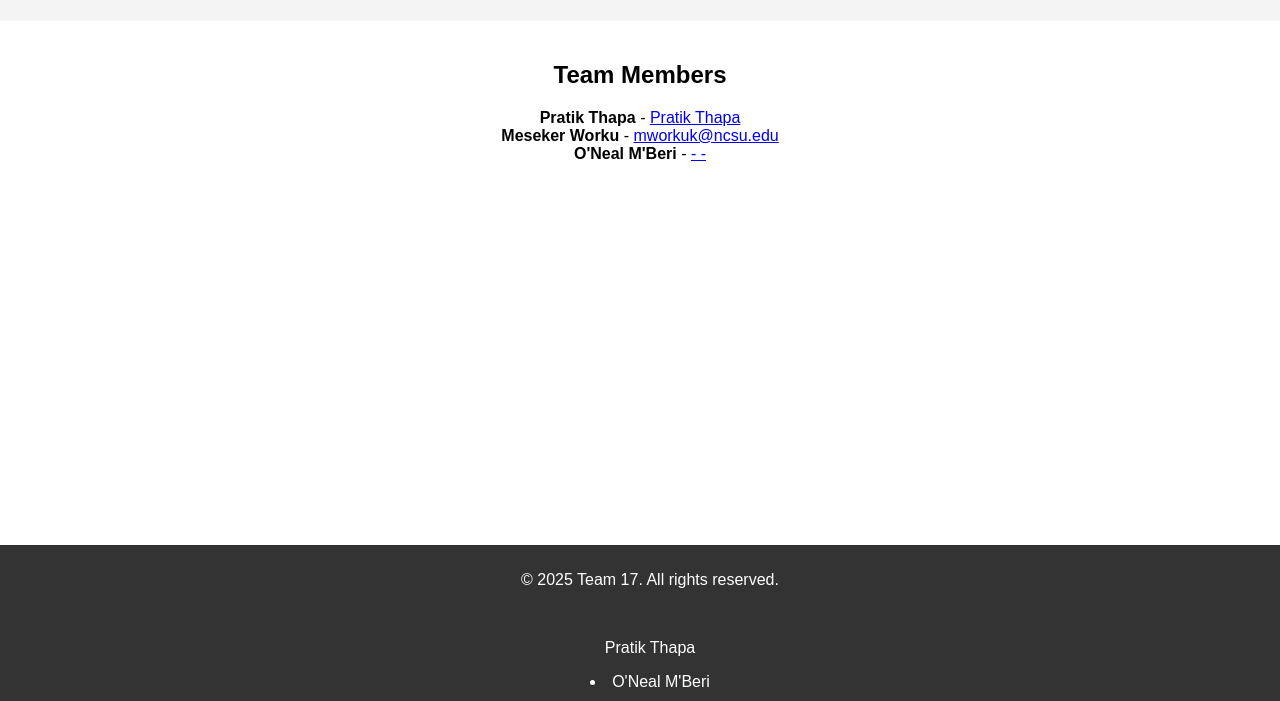
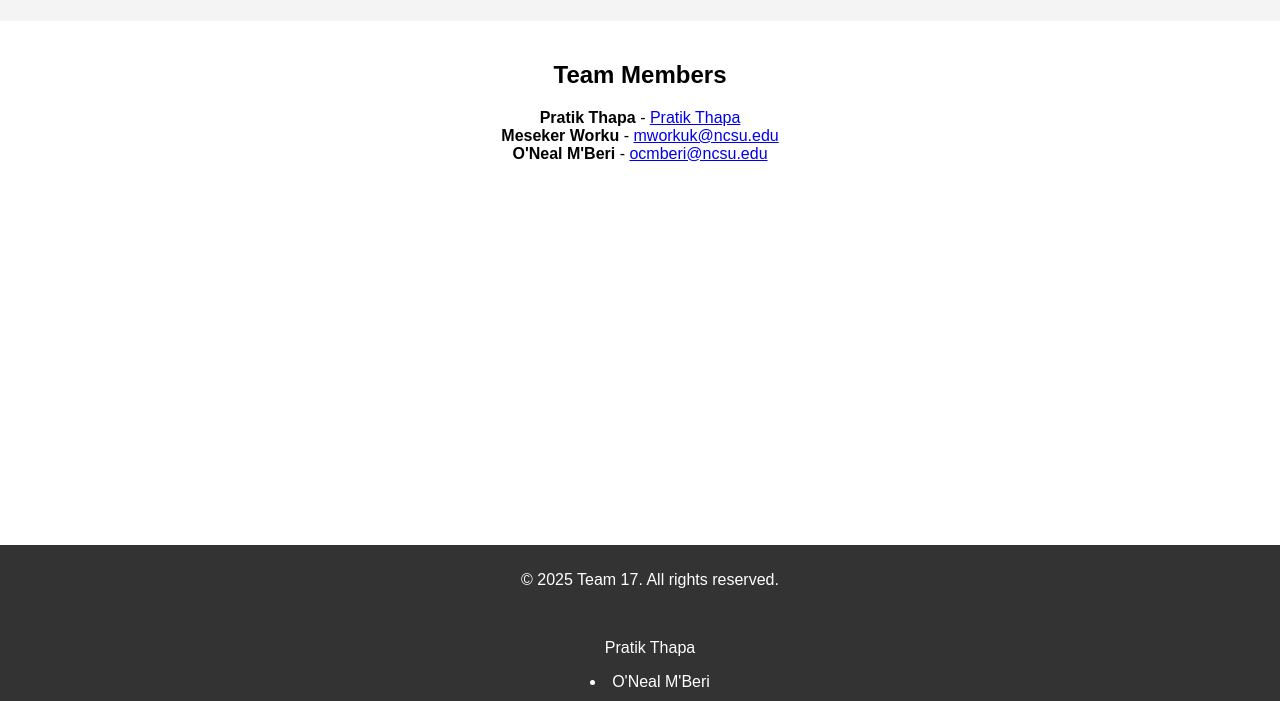
Before and after one commit to ncsugroup17/git-homework2, a plain HTML site: page index.html in a window 1280 px wide. Shown: the part 99-800 px from the top of the page. Drawn offline with Linux system fonts and the light colour scheme.

Commit message:
Closes #16 Fixed the html file with correct name

```diff
--- a/index.html
+++ b/index.html
@@ -37,7 +37,7 @@
         <ul style="list-style-type: none; padding: 0;">
             <li><strong>Pratik Thapa</strong> - <a href="mailto:pthapa4@ncsu.edu">Pratik Thapa</a></li>
             <li><strong>Meseker Worku</strong> - <a href="mailto:mworkuk@ncsu.edu">mworkuk@ncsu.edu</a></li>
-            <li><strong>O'Neal M'Beri</strong> - <a href="mailto:ocmberi@ncsu.edu">- -</a></li>
+            <li><strong>O'Neal M'Beri</strong> - <a href="mailto:ocmberi@ncsu.edu">ocmberi@ncsu.edu</a></li>
         </ul>
     </section>
     <footer>
```
